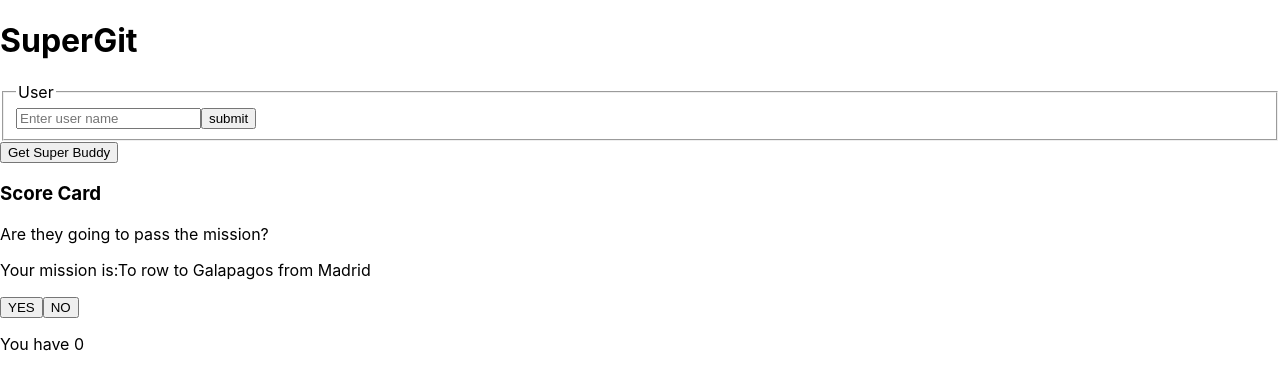
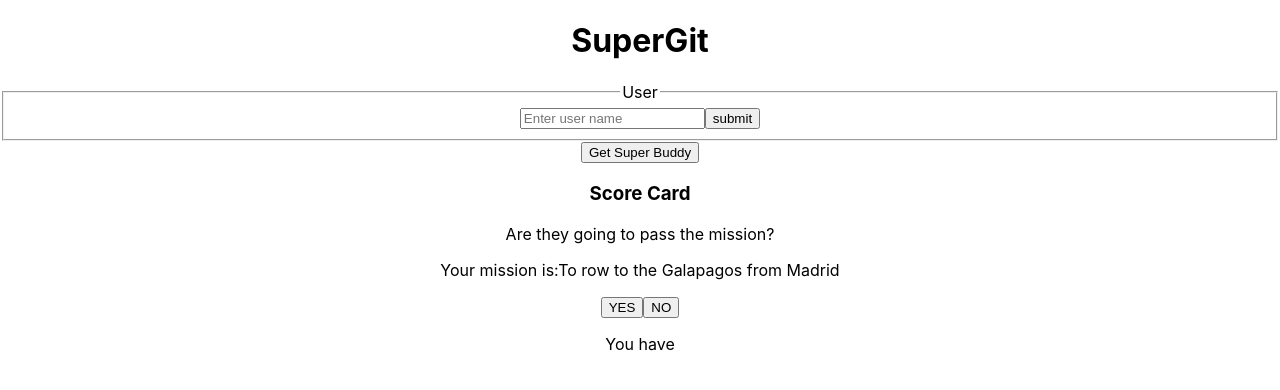
Before and after one commit to fac18/roshjud-react, a React (Create React App) app: page / in a window 1280 px wide. Shown: the top 390 px of the page. Built offline with nearby package versions, Linux system fonts and the light colour scheme.

Commit message:
add logic for score failing and passing

```diff
--- a/src/App.js
+++ b/src/App.js
@@ -1,5 +1,5 @@
 import React from "react";
-// import "./App.css";
+import "./App.css";
 import UserImage from "./components/UserImage";
 import HeroImage from "./components/HeroImage";
 import ScoreCard from "./components/ScoreCard";
--- a/src/components/HeroImage.js
+++ b/src/components/HeroImage.js
@@ -6,8 +6,9 @@ const HeroImage = () => {
   console.log("This is heroData", heroData);
 
   return (
-    <div>
+    <div className="superhero">
       <button
+        className="heroBtn"
         onClick={event => {
           const id = Math.floor(Math.random() * (732 - 1 + 1) + 1);
           const url = `https://akabab.github.io/superhero-api/api/id/${id}.json`;
@@ -16,7 +17,13 @@ const HeroImage = () => {
       >
         Get Super Buddy
       </button>
-      {heroData ? <img src={heroData.images.md} /> : null}
+      {heroData ? (
+        <img
+          src={heroData.images.md}
+          alt={"superheroes"}
+          className="superHeroImg"
+        />
+      ) : null}
     </div>
   );
 };
--- a/src/components/ScoreCard.js
+++ b/src/components/ScoreCard.js
@@ -1,8 +1,9 @@
 import React from "react";
 
 const ScoreCard = () => {
-  const [score, setScore] = React.useState(0);
-  const increment = () => setScore(totalScore => totalScore + 1);
+  const [score, setScore] = React.useState("");
+  const increment = () => setScore(totalScore => totalScore + "passed");
+  const decrement = () => setScore(totalScore => totalScore + "failed");
 
   // const [result, setResult] = React.useState(null);
 
@@ -15,7 +16,7 @@ const ScoreCard = () => {
   const userTrueFalse = [];
 
   const mission = [
-    "To row to Galapagos from Madrid",
+    "To row to the Galapagos from Madrid",
     "To Eat 1000 super spicy hot chicken wing in 1 min",
     "To fly to Pluto and back in 18h"
   ];
@@ -37,6 +38,8 @@ const ScoreCard = () => {
           console.log(userTrueFalse);
           if (randomNumber === 1) {
             increment();
+          } else {
+            decrement();
           }
         }}
       >
@@ -49,10 +52,10 @@ const ScoreCard = () => {
           userTrueFalse.push(2);
           console.log(userTrueFalse);
           if (randomNumber === 2) {
-            increment();
+            decrement();
+          } else {
+            decrement();
           }
-
-          // userTrueFalse[0] === randomTrueFalse() ? increment : null;
         }}
       >
         NO
--- a/src/components/UserImage.js
+++ b/src/components/UserImage.js
@@ -7,12 +7,11 @@ const UserImage = () => {
 
   const [gitHandle, setGitHandle] = React.useState();
 
-  // React.useEffect(() => {}, []);
-
   return (
-    <div>
-      <h1>SuperGit</h1>
+    <div className="userForm">
+      <h1 className="title">SuperGit</h1>
       <form
+        className="form"
         onSubmit={event => {
           event.preventDefault();
           const url = `https://api.github.com/users/${gitHandle}`;
@@ -32,14 +31,16 @@ const UserImage = () => {
           ></input>
           <input type="submit" value="submit"></input>
         </fieldset>
-        {userData ? <img src={userData.avatar_url} /> : null}
+        {userData ? (
+          <img
+            src={userData.avatar_url}
+            alt={"Github user"}
+            className="userImage"
+          />
+        ) : null}
       </form>
     </div>
   );
-
-  // if (!userData) {
-  //   return <h3 className="loading">...Loading</h3>;
-  // }
 };
 
 export default UserImage;
```
